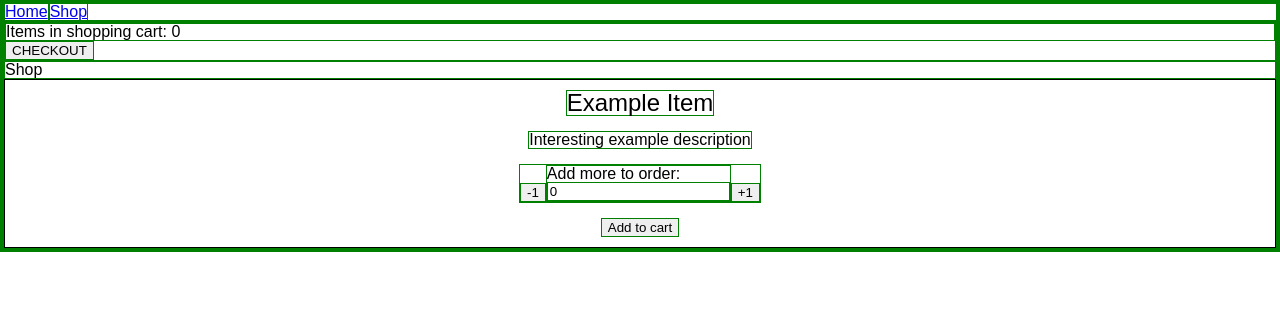
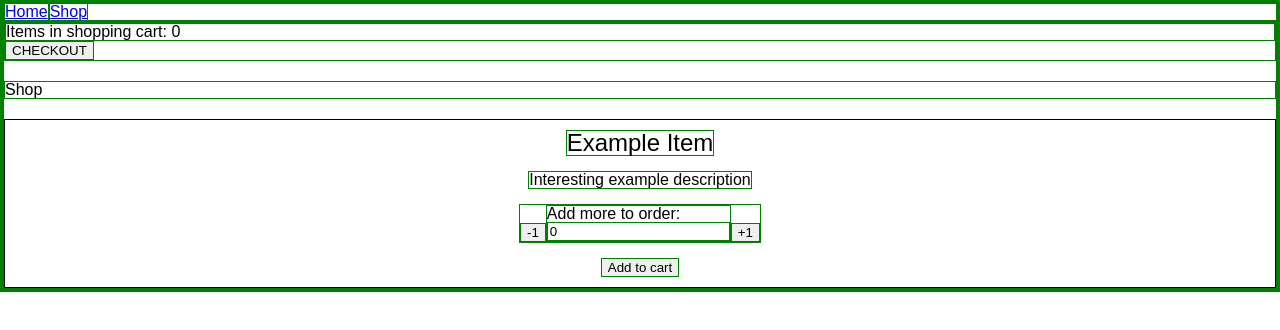
Before and after one commit to Konstanenonen/shopping-cart, a React (Create React App) app: page /shop in a window 1280 px wide. Shown: the top 330 px of the page. Built offline with nearby package versions, Linux system fonts and the light colour scheme.

Commit message:
Added styles to LayoutComponent to style basic layout of all pages

```diff
--- a/src/components/Layout.jsx
+++ b/src/components/Layout.jsx
@@ -1,12 +1,15 @@
 import React from 'react';
 import { Outlet } from 'react-router-dom';
 import NavBar from './NavBar';
+import styles from '../styles/components/Layout.module.scss';
 
 function Layout() {
   return (
     <>
       <NavBar />
-      <Outlet />
+      <div className={styles.container}>
+        <Outlet />
+      </div>
     </>
   );
 }
--- a/src/pages/Home.jsx
+++ b/src/pages/Home.jsx
@@ -2,9 +2,10 @@ import React from 'react';
 
 function Home() {
   return (
-    <div>
+    <>
       <h1>Home</h1>
-    </div>
+      <p>This is Home</p>
+    </>
   );
 }
 
--- a/src/pages/Shop.jsx
+++ b/src/pages/Shop.jsx
@@ -10,7 +10,7 @@ function Shop() {
   };
 
   return (
-    <div>
+    <>
       <ShopCartBar itemsAmount={itemsAmount} />
       <h1>Shop</h1>
       <ShopItem
@@ -18,7 +18,7 @@ function Shop() {
         description="Interesting example description"
         addToCart={addToCart}
       />
-    </div>
+    </>
   );
 }
 
--- /dev/null
+++ b/src/styles/components/Layout.module.scss
@@ -0,0 +1,6 @@
+@use '../variables.scss' as vars;
+
+.container {
+  @include vars.flex-column;
+  gap: 20px;
+}
--- a/src/styles/components/ShopItem.module.scss
+++ b/src/styles/components/ShopItem.module.scss
@@ -1,8 +1,7 @@
 @use '../variables.scss' as vars;
 
 .container {
-  display: flex;
-  flex-direction: column;
+  @include vars.flex-column;
   align-items: center;
   gap: 15px;
   padding: 10px;
@@ -14,8 +13,7 @@
 }
 
 .label {
-  display: flex;
-  flex-direction: column;
+  @include vars.flex-column;
 }
 
 .row {
--- a/src/styles/variables.scss
+++ b/src/styles/variables.scss
@@ -1,5 +1,11 @@
 // Colors
 $color-red: red;
+
+// helper classes
+@mixin flex-column {
+  display: flex;
+  flex-direction: column;
+}
 
 // Media queries
 @mixin desktop {
```
